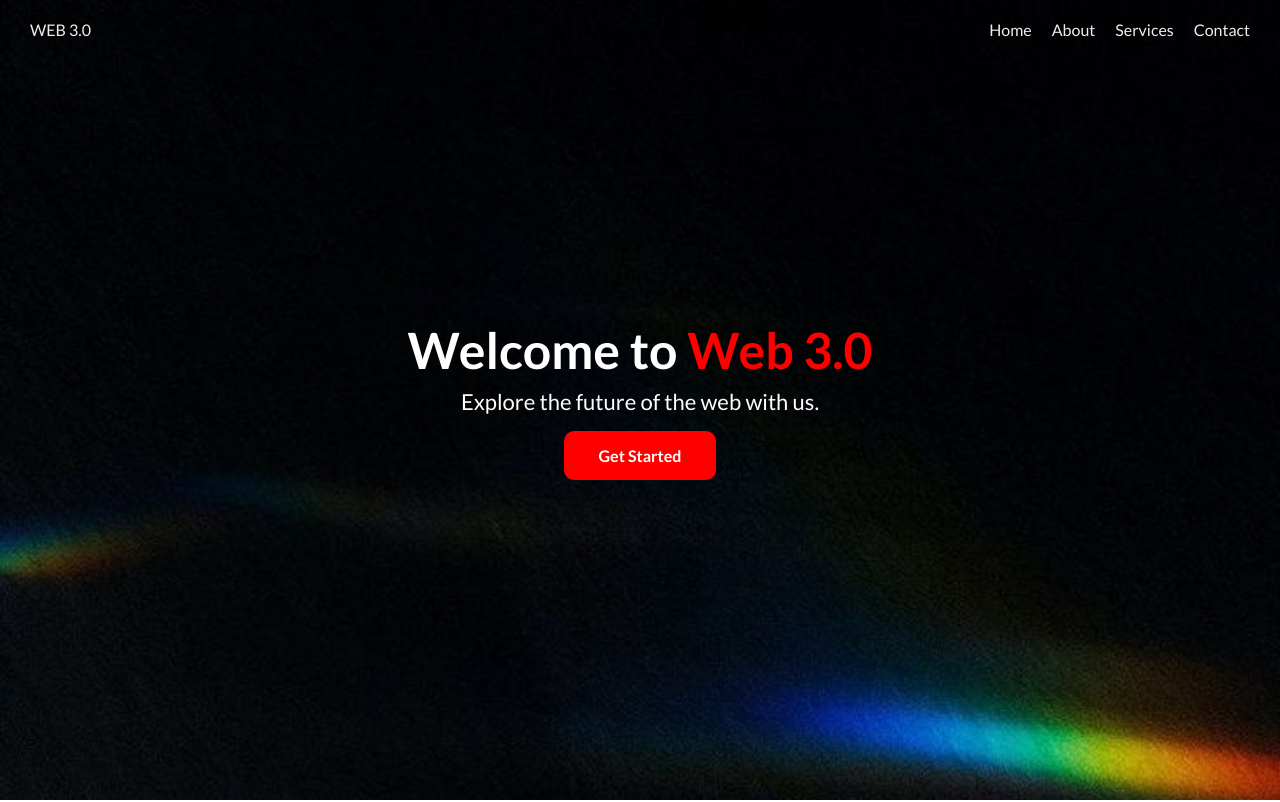
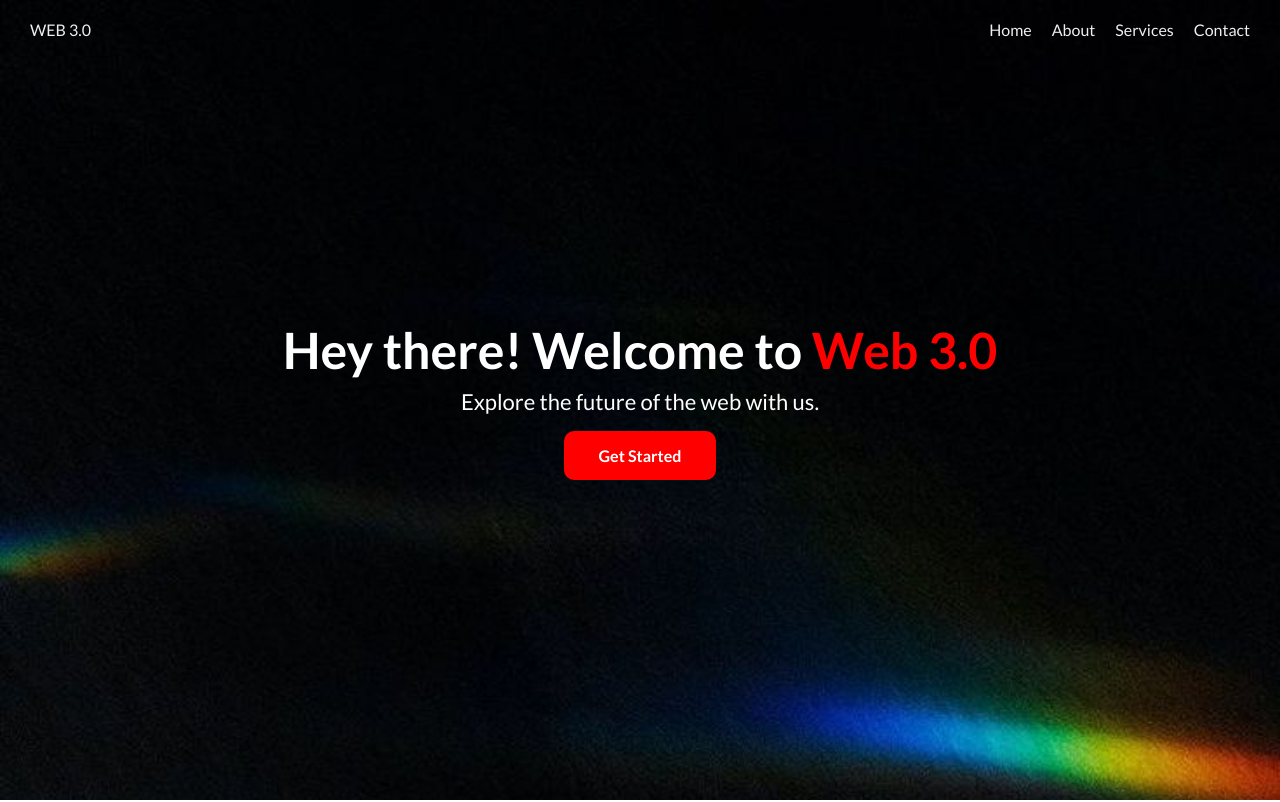
Before and after one commit to francisdavid7/web3, a plain HTML site: page SEMANTIC HTML - CSS BOX MODEL - POSITIONING - LAYOUTS - RESPONSIVE DESIGN/index.html in a window 1280 px wide. Shown: the top 802 px of the page. Drawn offline with Linux system fonts and the light colour scheme.

Commit message:
Text Modified.

```diff
--- a/SEMANTIC HTML - CSS BOX MODEL - POSITIONING - LAYOUTS - RESPONSIVE DESIGN/index.html
+++ b/SEMANTIC HTML - CSS BOX MODEL - POSITIONING - LAYOUTS - RESPONSIVE DESIGN/index.html
@@ -37,7 +37,7 @@
         </nav>
 
         <div class="hero-section">
-            <h1>Welcome to <span>Web 3.0</span></h1>
+            <h1>Hey there! Welcome to <span>Web 3.0</span></h1>
             <p>Explore the future of the web with us.</p>
             <a href="#services" class="btn">Get Started</a>
         </div>
```
